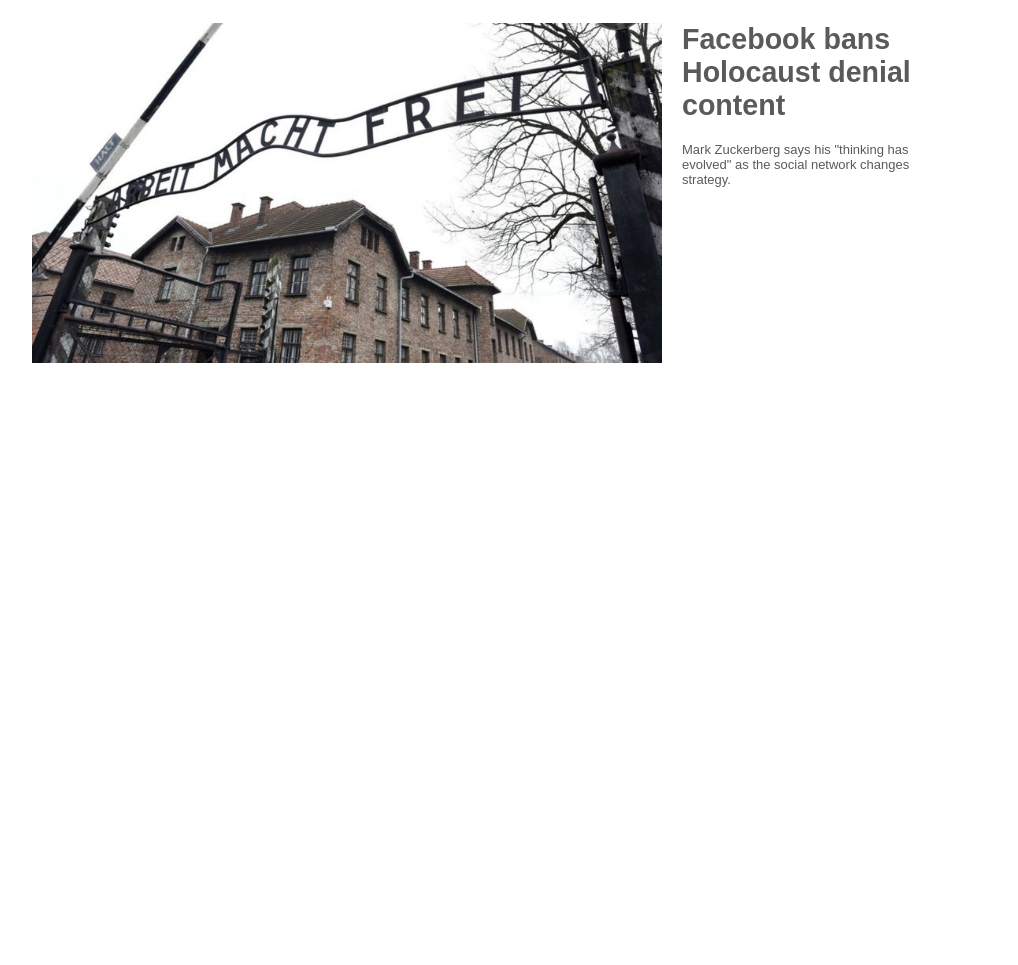
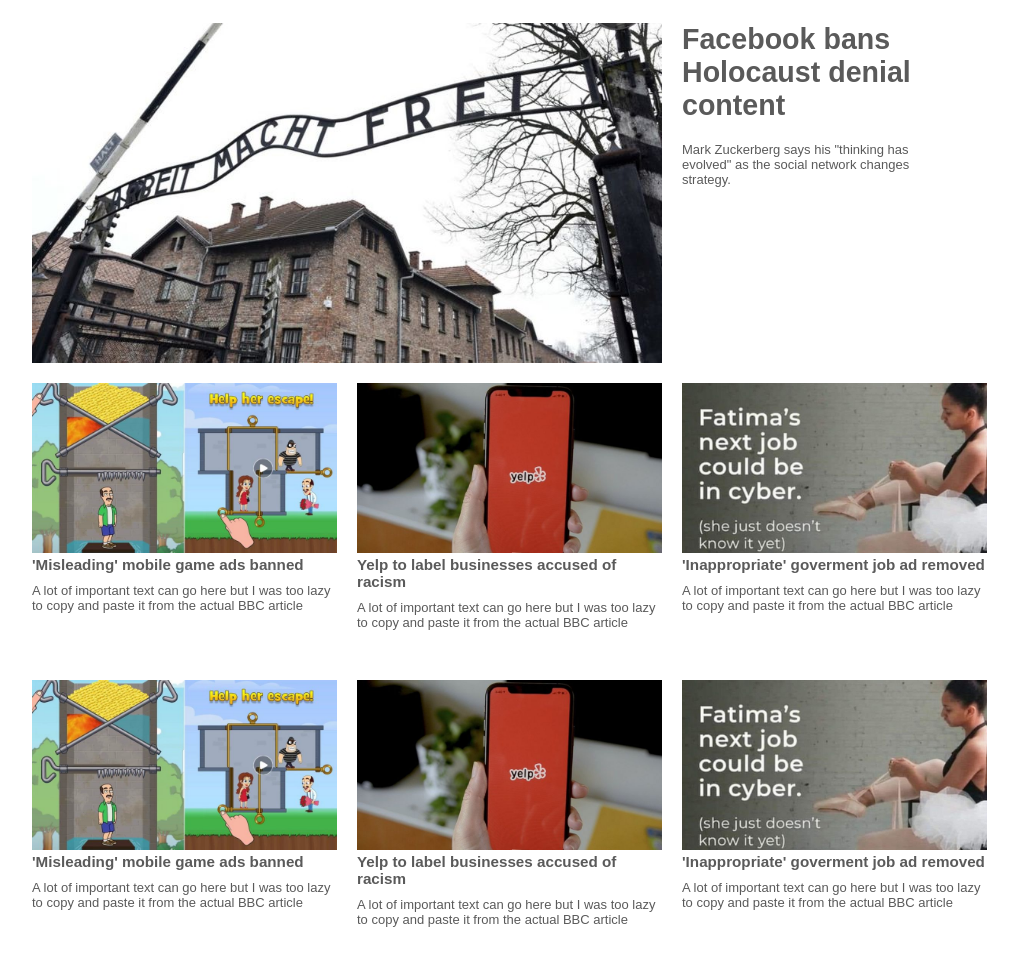
Before and after one commit to rjg-fizen/bbc-news-clone, a plain HTML site: page index.html in a window 1280 px wide. Shown: the part 179-1144 px from the top of the page, without its empty margins (3-1021 px from the left). Before the commit the page ends 800 px from the top, so only its background shows below. Drawn offline with Linux system fonts and the light colour scheme.

Commit message:
Finished the main-content

```diff
--- a/index.html
+++ b/index.html
@@ -137,6 +137,42 @@
           </p>
         </div>
      </div>
+     <div id="tiled-articles" class="center super-wide clear-float">
+      <div class="row clear-float">
+        <div class="article">
+            <img src="assets/article-1.jpg" alt="">
+            <div><h3>'Misleading' mobile game ads banned</h3></div>
+            <p>A lot of important text can go here but I was too lazy to copy and paste it from the actual BBC article</p>
+          </div>
+          <div class="article">
+            <img src="assets/article-2.jpg" alt="">
+            <div><h3>Yelp to label businesses accused of racism</h3></div>
+            <p>A lot of important text can go here but I was too lazy to copy and paste it from the actual BBC article</p>
+          </div>
+          <div class="article">
+            <img src="assets/article-3.png" alt="">
+            <div><h3>'Inappropriate' goverment job ad removed</h3></div>
+            <p>A lot of important text can go here but I was too lazy to copy and paste it from the actual BBC article</p>
+          </div>
+      </div>
+      <div class="row clear-float">
+        <div class="article">
+            <img src="assets/article-1.jpg" alt="">
+            <div><h3>'Misleading' mobile game ads banned</h3></div>
+            <p>A lot of important text can go here but I was too lazy to copy and paste it from the actual BBC article</p>
+          </div>
+          <div class="article">
+            <img src="assets/article-2.jpg" alt="">
+            <div><h3>Yelp to label businesses accused of racism</h3></div>
+            <p>A lot of important text can go here but I was too lazy to copy and paste it from the actual BBC article</p>
+          </div>
+          <div class="article">
+            <img src="assets/article-3.png" alt="">
+            <div><h3>'Inappropriate' goverment job ad removed</h3></div>
+            <p>A lot of important text can go here but I was too lazy to copy and paste it from the actual BBC article</p>
+          </div>
+      </div>
+     </div>
   </main>
 
   <script src="https://kit.fontawesome.com/7bdec73729.js" crossorigin="anonymous"></script>
--- a/styles/main.css
+++ b/styles/main.css
@@ -329,8 +329,10 @@ header {
   margin: 20px;
 }
 
-#main-article img:hover + div>.large-bold-text,
-#main-article div>.large-bold-text:hover {
+img:hover + div>.large-bold-text,
+div>.large-bold-text:hover,
+.article img:hover + div,
+.article h3:hover {
   text-decoration: underline;
 }
 
@@ -338,3 +340,25 @@ header {
   margin-top: 20px;
   width: 250px;
 }
+
+
+#tiled-articles {
+  margin-left: 20px;
+  color: #5a5a5a;
+}
+
+#tiled-articles .article img {
+  width: 305px;
+  height: 170px;
+}
+
+.article {
+  float: left;
+  margin-right: 20px;
+  width: 305px;
+  margin-bottom: 50px;
+}
+
+.article h3 {
+  margin-bottom: 10px;
+}
```
Also changed, not shown: assets/article-1.jpg (added), assets/article-2.jpg (added), assets/article-3.png (added).
